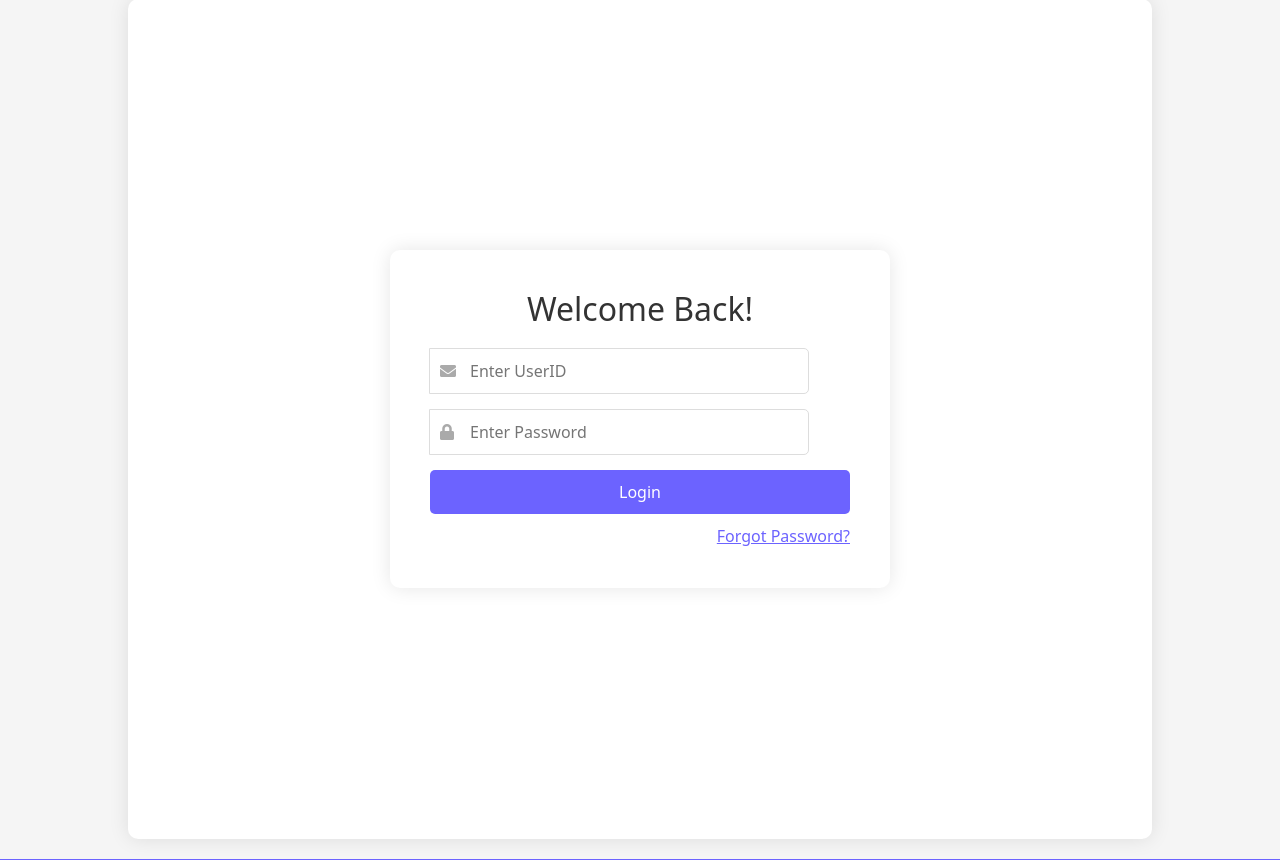
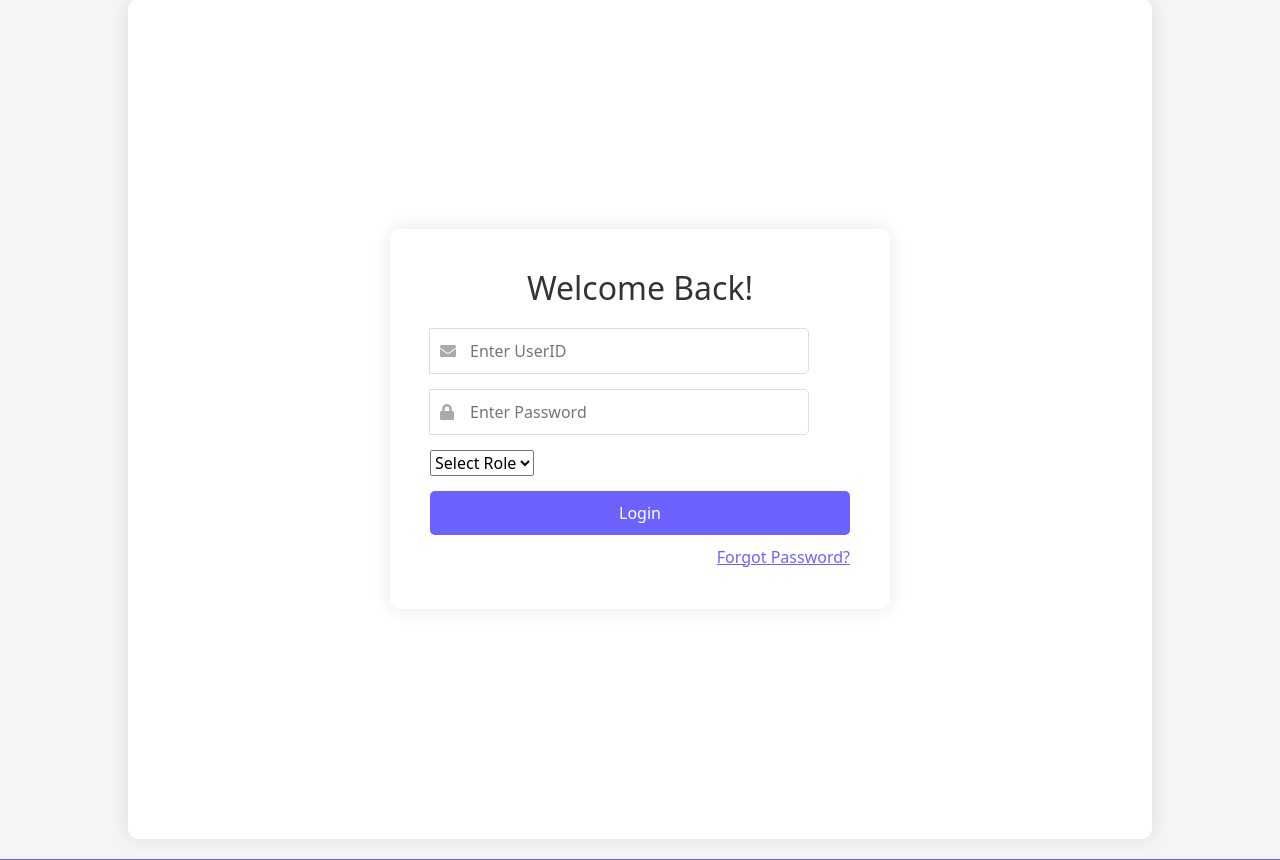
Before and after one commit to jaywmz/INF2003-Database-Systems-OnlineShopping, a Flask app: page /login in a window 1280 px wide. Shown: the part 89-949 px from the top of the page. Run offline with Flask 3, Linux system fonts and the light colour scheme; parts of the project's set-up code (start-up, migrations or seed data) failed here and were passed over.

Commit message:
feat: User account can have both customer & seller, for both login & register

```diff
--- a/src/templates/login.html
+++ b/src/templates/login.html
@@ -16,7 +16,21 @@
                     <i class="fa fa-lock"></i>
                     <input type="password" id="password" name="password" placeholder="Enter Password" required>
                 </div>
+                <div class="input-group">
+                    <select id="role" name="role" required>
+                        <option value="" disabled selected>Select Role</option>
+                        <option value="customer">Customer</option>
+                        <option value="seller">Seller</option>
+                    </select>
+                </div>
                 <button type="submit">Login</button>
+                {% with messages = get_flashed_messages() %}
+                {% if messages %}
+                    <div class="alert alert-danger" role="alert">
+                        {{ messages[0] }}
+                    </div>
+                {% endif %}
+                {% endwith %}
                 <a href="#" class="forgot-password">Forgot Password?</a>
             </form>
         </div>
```
